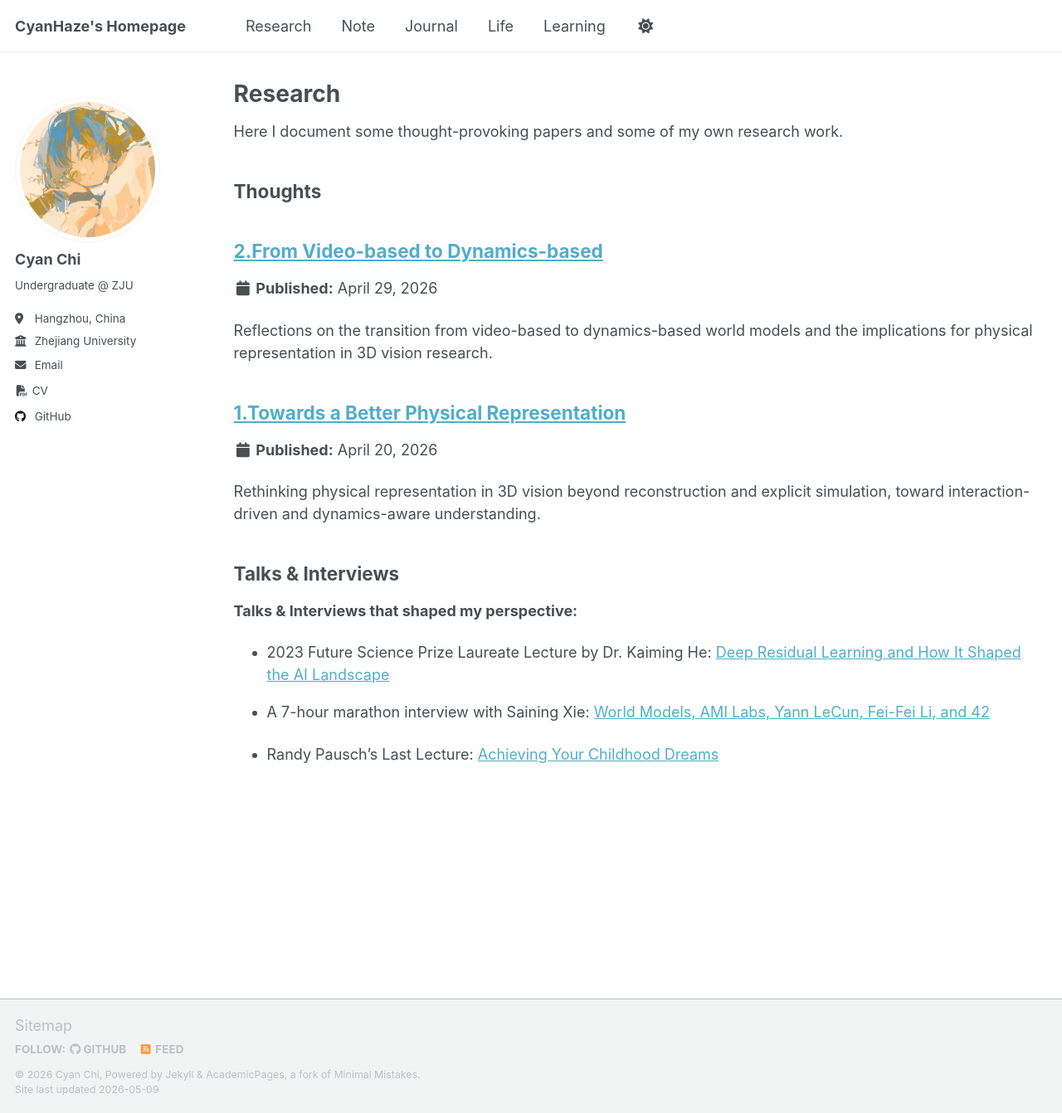
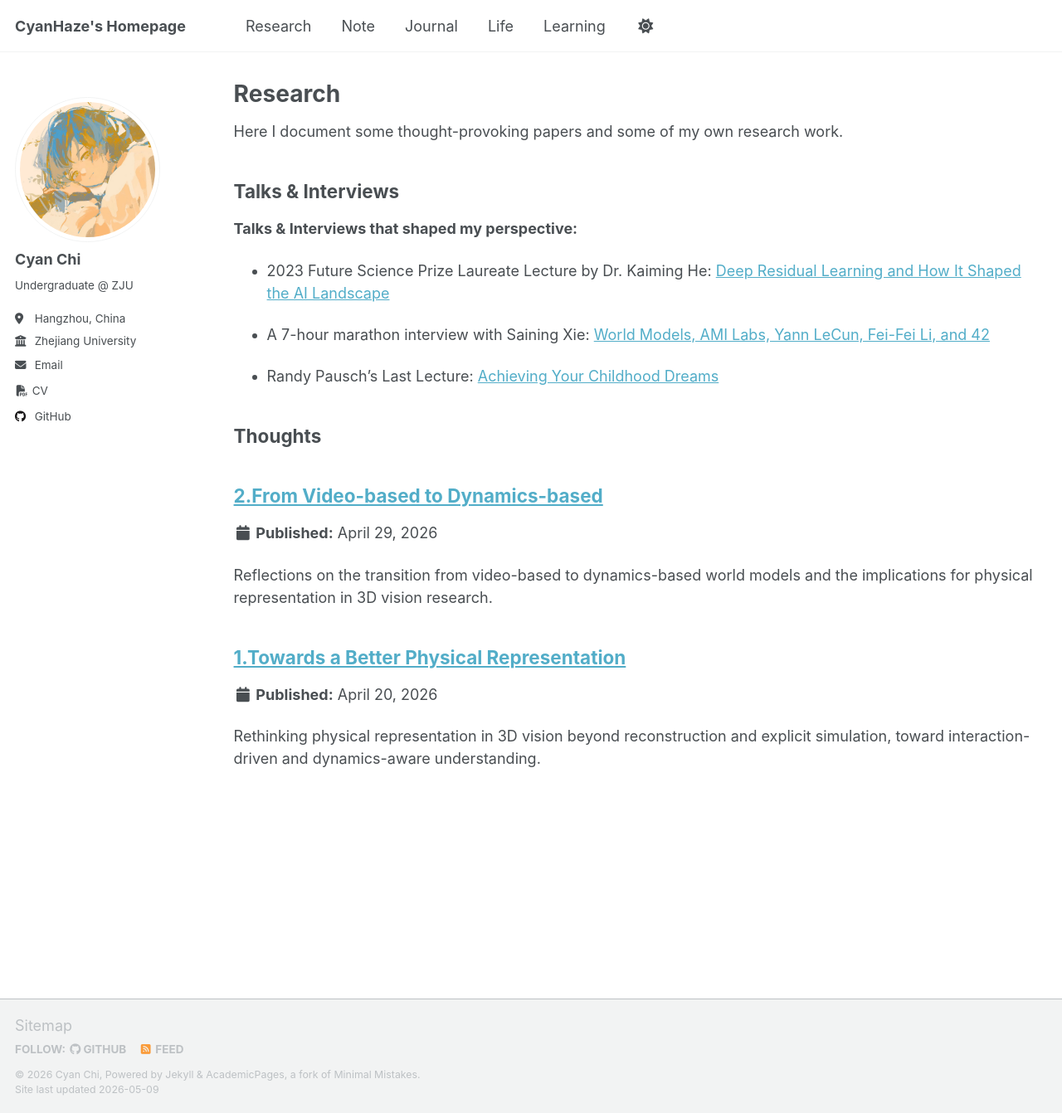
Before and after one commit to CyanHaze/CyanHaze.github.io, a Jekyll site: the page built from _pages/research.md, in a window 1280 px wide and 1342 px high. Shown: the whole window at 83% size. Built offline with Jekyll 4.4.1, drawn with Linux system fonts in a browser that asks for light colours; a script that is not in the unit is left out.

```diff
--- a/_pages/research.md
+++ b/_pages/research.md
@@ -14,15 +14,17 @@ Here I document some thought-provoking papers and some of my own research work.
 {% endfor %} -->
 
 
+## Talks & Interviews
+**Talks & Interviews that shaped my perspective:**
+
+- 2023 Future Science Prize Laureate Lecture by Dr. Kaiming He: [Deep Residual Learning and How It Shaped the AI Landscape](https://youtu.be/jEeL5Gf4vkk?si=gYxtTGiPF--B7oAC)
+
+- A 7-hour marathon interview with Saining Xie: [World Models, AMI Labs, Yann LeCun, Fei-Fei Li, and 42](https://youtu.be/rIwgZWzUKm8?si=r3SJXHlQnjWWR9f3)
+
+- Randy Pausch's Last Lecture: [Achieving Your Childhood Dreams](https://youtu.be/ji5_MqicxSo?si=DLRUBDpBVmGtprYA)
+
+
 ## Thoughts
 {% for post in site.thoughts reversed %}
   {% include archive-single.html %}
 {% endfor %}
-
-## Talks & Interviews
-**Talks & Interviews that shaped my perspective:**
-
-- 2023 Future Science Prize Laureate Lecture by Dr. Kaiming He: [Deep Residual Learning and How It Shaped the AI Landscape](https://youtu.be/jEeL5Gf4vkk?si=gYxtTGiPF--B7oAC)
-- A 7-hour marathon interview with Saining Xie: [World Models, AMI Labs, Yann LeCun, Fei-Fei Li, and 42](https://youtu.be/rIwgZWzUKm8?si=r3SJXHlQnjWWR9f3)
-
-- Randy Pausch's Last Lecture: [Achieving Your Childhood Dreams](https://youtu.be/ji5_MqicxSo?si=DLRUBDpBVmGtprYA)
```
